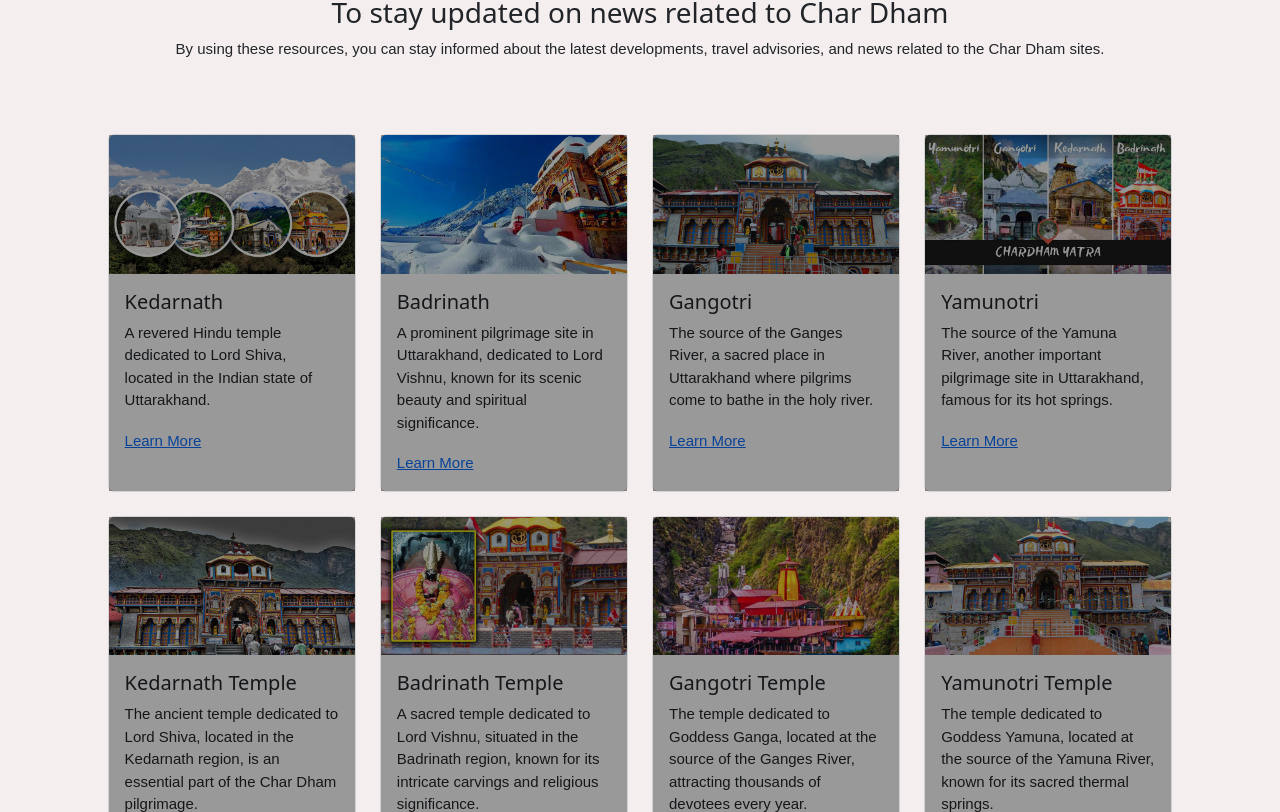
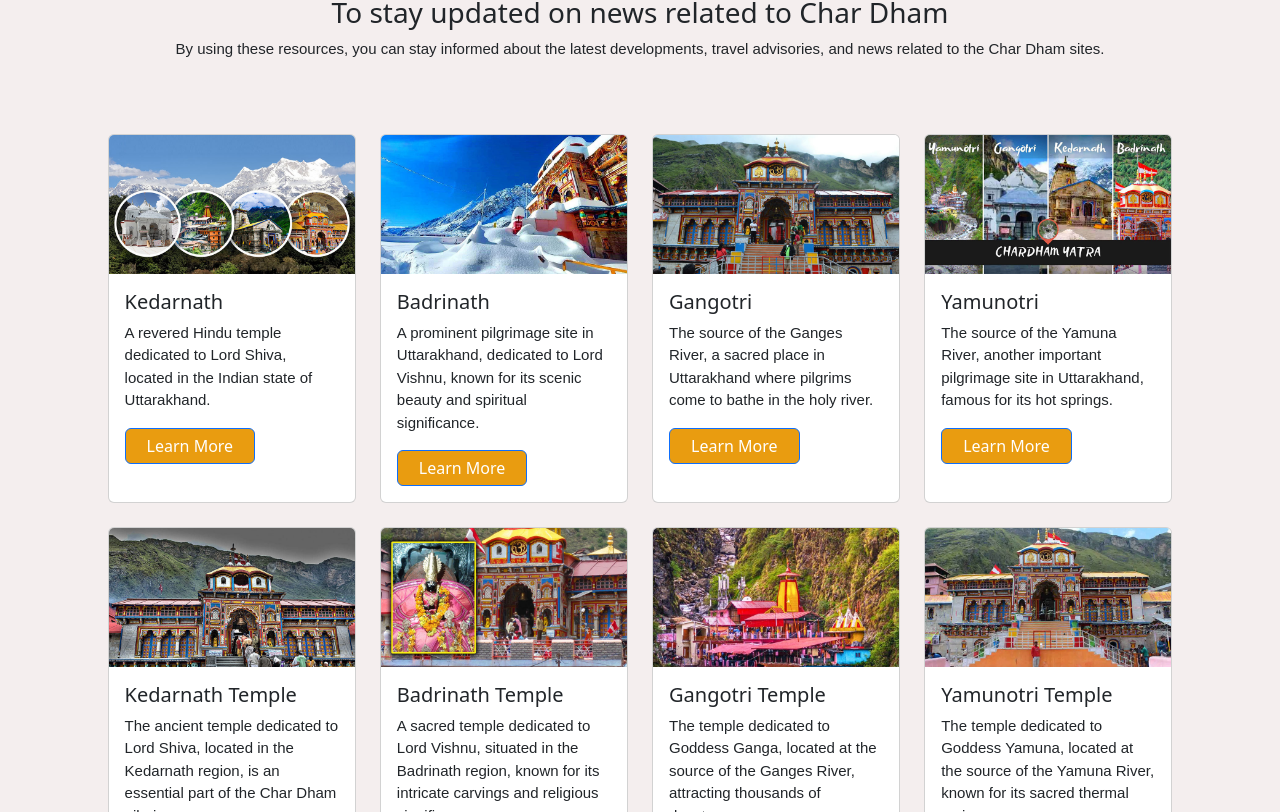
Before and after one commit to Ashokkumar2019/chardham, a React (Vite) app: page / in a window 1280 px wide. Shown: the part 928-1740 px from the top of the page. Built offline with nearby package versions, Linux system fonts and the light colour scheme.

Commit message:
Update Newscard.jsx

```diff
--- a/src/Newscard.jsx
+++ b/src/Newscard.jsx
@@ -1,7 +1,6 @@
-import React from 'react';
-import data from './jsondata/Contantcard.json';
-import { Container, Row, Col, Card } from 'react-bootstrap';
-import { Link } from 'react-router-dom'; // Make sure to import Link from react-router-dom
+import React from 'react'
+import data from './jsondata/Contantcard.json'
+import { Container, Row, Col, Card, Button } from 'react-bootstrap';
 
 export default function Newscard() {
   return (
@@ -10,18 +9,17 @@ export default function Newscard() {
       {data.map((item, index) => (
         <Col key={index} md={3} sm={6} className="mb-4">
           <Card className="h-100 d-flex flex-column">
-              <div className="hovereff"></div>
+
             <Card.Img variant="top" src={item.imagePath} alt={item.title} />
             <Card.Body>
               <Card.Title>{item.title}</Card.Title>
               <Card.Text>{item.description}</Card.Text>
-                <Link to={item.URL}>Learn More</Link>
-
+              <Button variant="primary" href={item.url}>Learn More</Button>
             </Card.Body>
           </Card>
         </Col>
       ))}
     </Row>
   </Container>
-  );
+  )
 }
```
Lines whose indentation alone changed are shown as unchanged.
